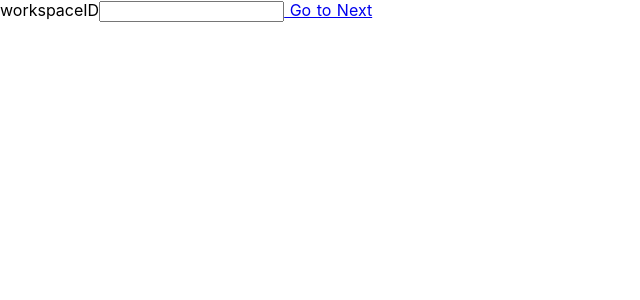
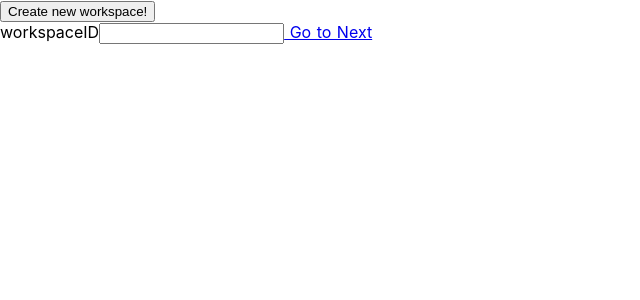
Before and after one commit to theMistletoe/thxmsg, a Nuxt app: page / in a window 1280 px wide. Shown: the top 300 px of the page, without its empty margins (0-640 px from the left). Built offline with nearby package versions, Linux system fonts and the light colour scheme.

Commit message:
update: feature on create new workspace

```diff
--- a/package.json
+++ b/package.json
@@ -13,7 +13,8 @@
   "dependencies": {
     "@nuxtjs/dotenv": "^1.4.1",
     "firebase": "^7.14.2",
-    "nuxt": "^2.0.0"
+    "nuxt": "^2.0.0",
+    "shortid": "^2.2.15"
   },
   "devDependencies": {
     "@babel/runtime-corejs3": "^7.9.6",
--- a/pages/index.vue
+++ b/pages/index.vue
@@ -1,4 +1,6 @@
 <template>
+  <div>
+    <button v-on:click="createWorkspace">Create new workspace!</button>
     <div class="form-workspaceID">
       <label>workspaceID</label>
       <input type="text" v-model="workspaceID" />
@@ -6,16 +8,24 @@
         Go to Next
       </nuxt-link>
     </div>
+  </div>
 </template>
 
 <script>
+import shortid from "shortid";
+
 export default {
   data() {
     return {
       workspaceID: ""
     };
   },
-  methods: {}
+  methods: {
+    createWorkspace() {
+      const newWorkspaceID = shortid.generate();
+      this.$router.push(`/workspace?workspaceID=${newWorkspaceID}`);
+    }
+  }
 };
 </script>
 
```
Also changed, not shown: 1 other file (tests, documents, lock files or other folders). Lines whose indentation alone changed are shown as unchanged.
